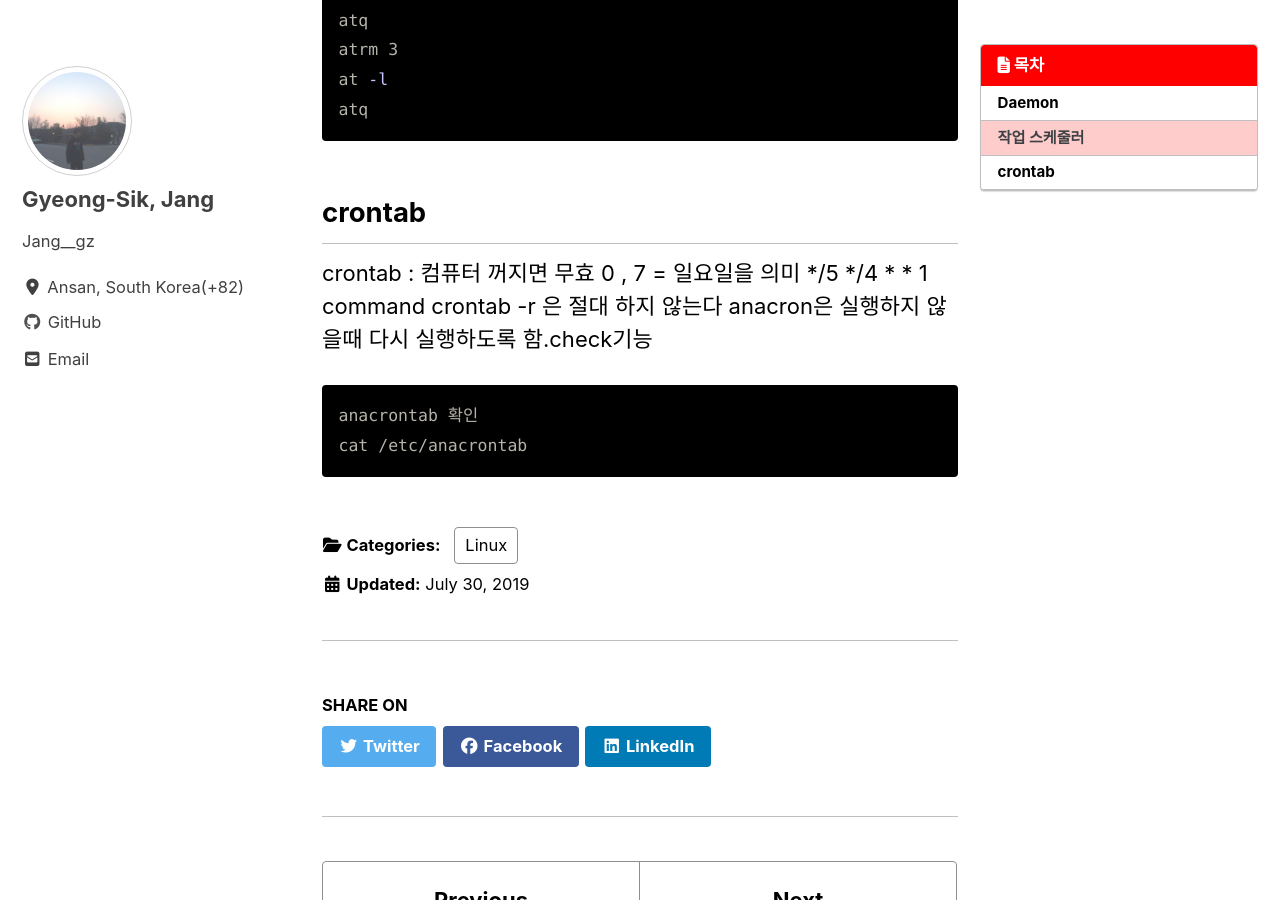
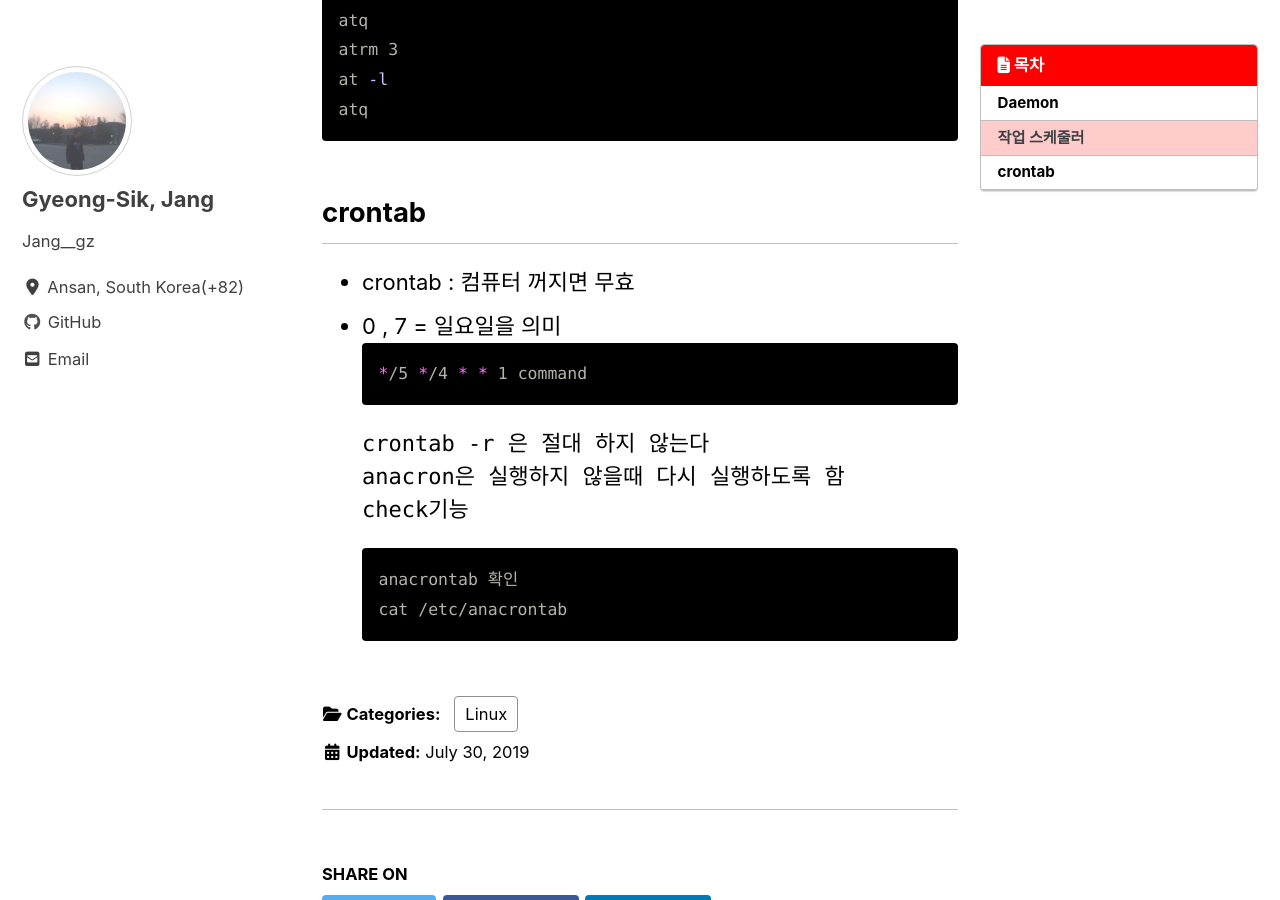
Before and after one commit to JangGyeongSik/JangGyeongSik.github.io, a Jekyll site: the page built from _posts/2019-07-30-basic_post.md, in a window 1280 px wide and 900 px high, scrolled down 2706 px. Built offline with Jekyll 4.4.1, drawn with Linux system fonts in a browser that asks for light colours; cached includes are drawn as plain includes; nearby versions of some CDN libraries.

Commit message:
Update 2019-07-30-basic_post.md

````diff
--- a/_posts/2019-07-30-basic_post.md
+++ b/_posts/2019-07-30-basic_post.md
@@ -92,11 +92,16 @@ atq
 ```
 
 ## crontab
-crontab : 컴퓨터 꺼지면 무효
-0 , 7 =  일요일을 의미
+- crontab : 컴퓨터 꺼지면 무효
+- 0 , 7 =  일요일을 의미
+```bash
 */5 */4 * * 1 command
+```
+```class
 crontab -r 은 절대 하지 않는다
-anacron은 실행하지 않을때 다시 실행하도록 함.check기능
+anacron은 실행하지 않을때 다시 실행하도록 함
+check기능
+```
 ```bash
 anacrontab 확인
 cat /etc/anacrontab
````
